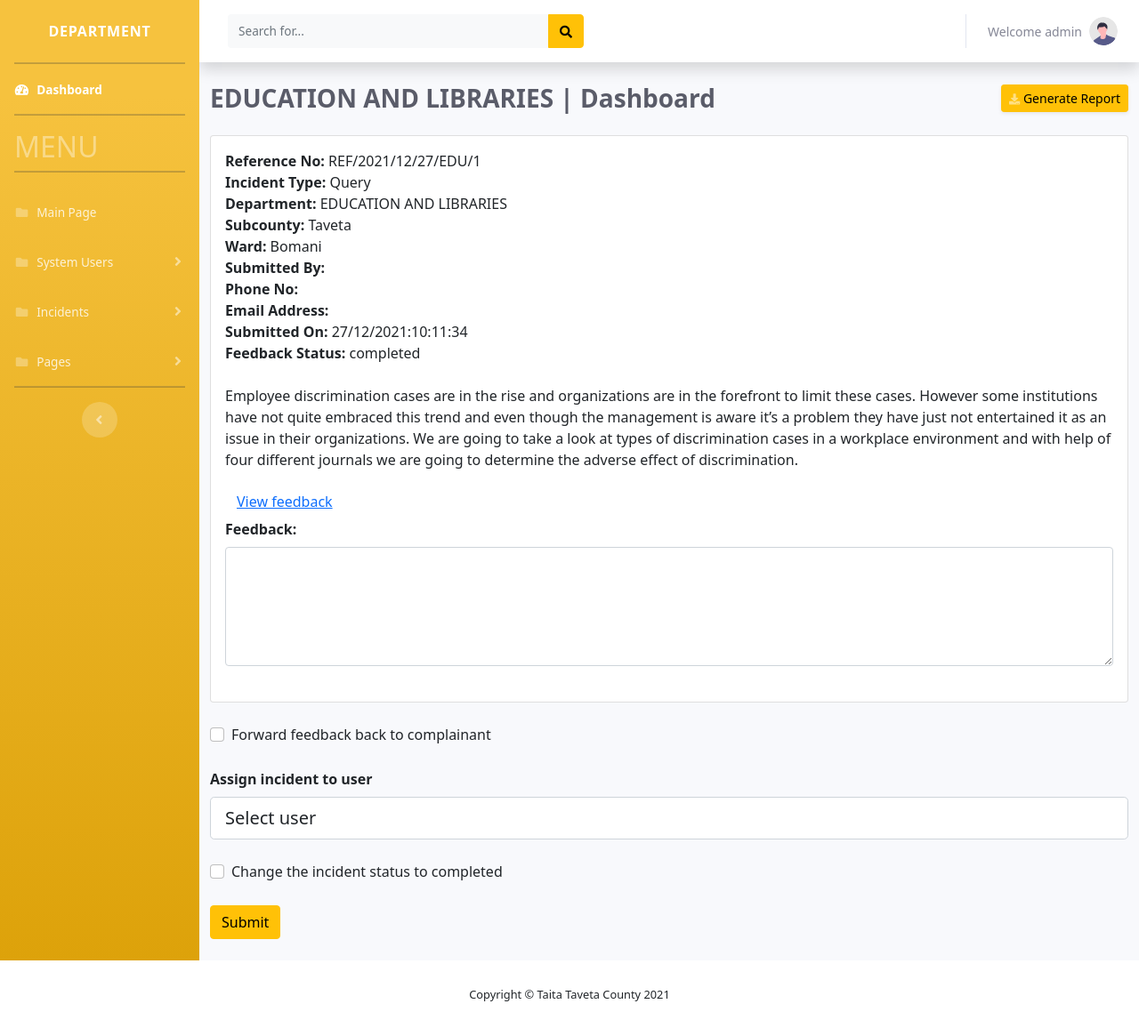
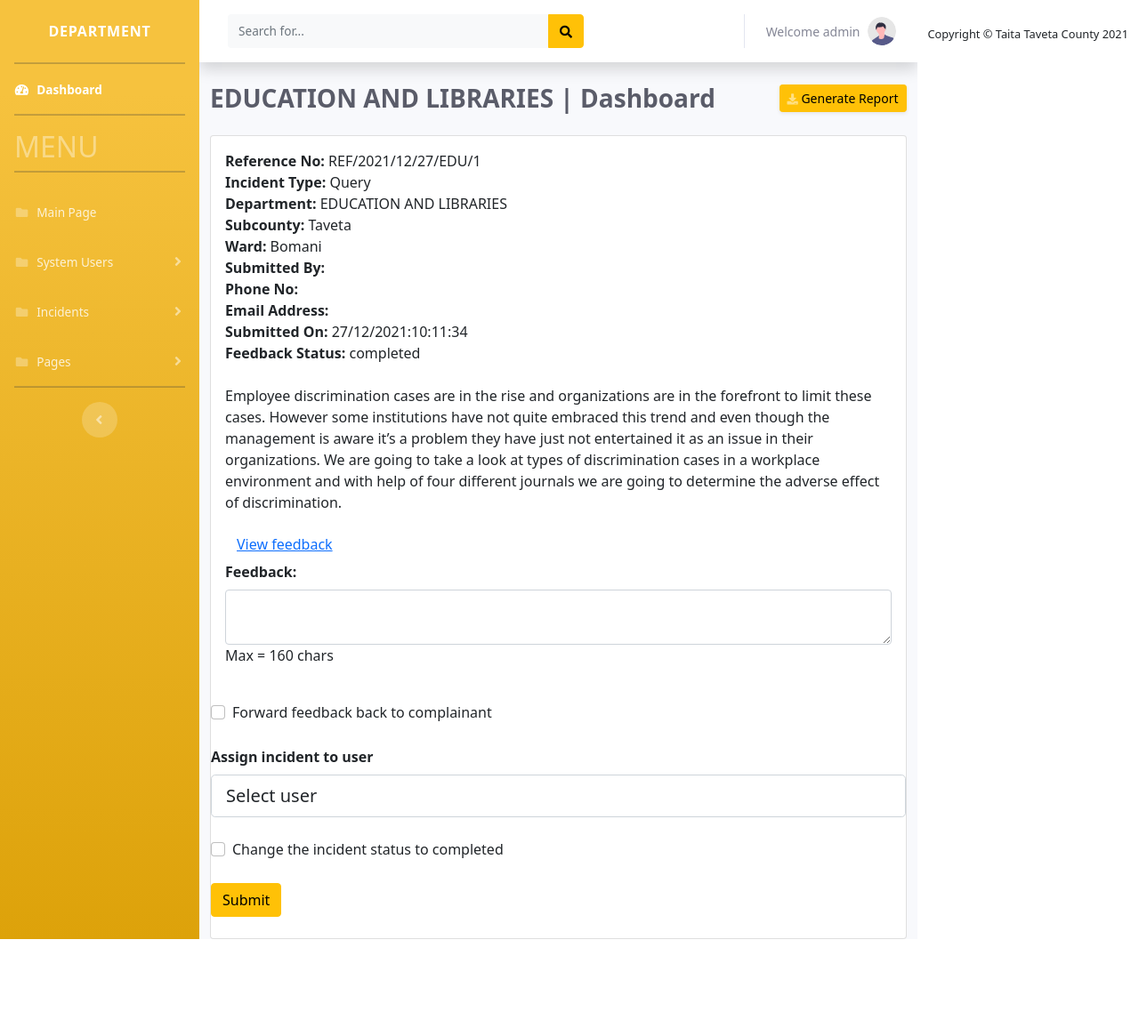
Before and after one commit to Maghanga97/cpccs-backup-today, a Django app: page /more-details/1/1/1/ in a window 1280 px wide. Shown: the whole page at 89% size. After the commit the page ends 1056 px from the top, so only its background shows below. Run offline with Django 3.2, Linux system fonts and the light colour scheme; data comes from the database, SQL or seed files in the repository; parts of the project's set-up code (start-up, migrations or seed data) failed here and were passed over; some libraries are stand-ins or nearby versions.

Commit message:
Update details.html

```diff
--- a/incidents/templates/base_admin/details.html
+++ b/incidents/templates/base_admin/details.html
@@ -37,8 +37,10 @@
 
     <div>
         <label for="feedback"><strong>Feedback:</strong></label>
-        <textarea class="form-control" rows="5" id="feedback" name="feedback"></textarea>
-      </div><br>
+        <textarea maxlength="160" class="form-control" rows="2" id="feedback" name="feedback" onkeyup="countChars('data','charcount');" onkeydown="countChars('data','charcount');" onmouseout="countChars('data','charcount')""></textarea>
+        <div id="limit">
+          Max = 160 chars
+      </div>
     </div>
 
 
@@ -94,6 +96,19 @@
   }
 
 </script>
+<!-- Count Characters -->
+<script type="text/javascript">
+  function countChars(countfrom,displayto) {
+    var len = document.getElementById("feedback").value.length;
+    var str= document.getElementById("limit");
+    str.innerHTML = "(Max char = 160)"+" "+ len;
+    if(len==160){
+                str.innerHTML = len+" "+"Maximum characters reached.";
+            }else{
+                str.innerHTML= "(Max = 160 chars)"+" "+ "("+len+")";
+            }
+  }
+  </script>
 
 {% if messages %}
         {% for message in messages %}
```
